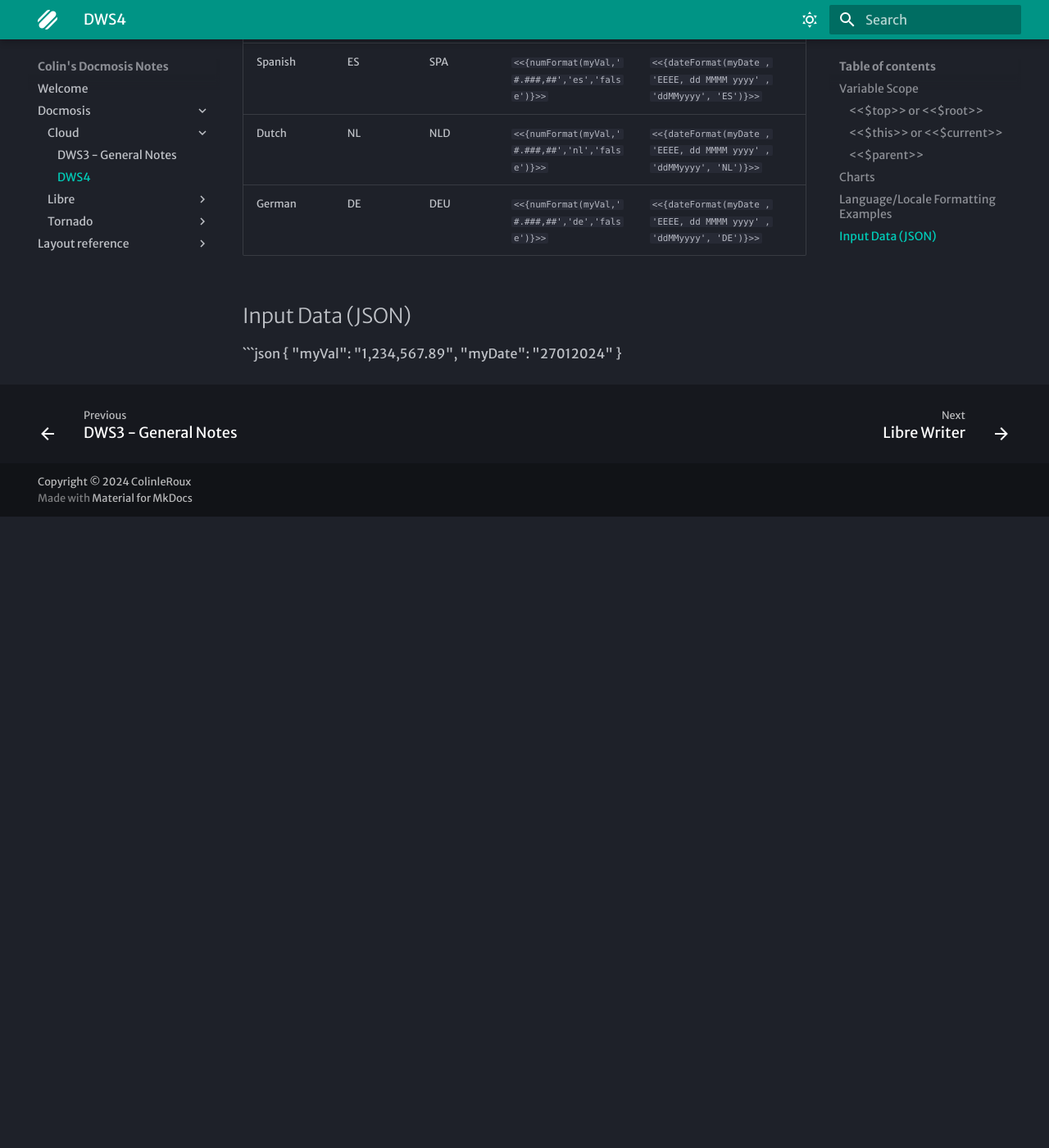
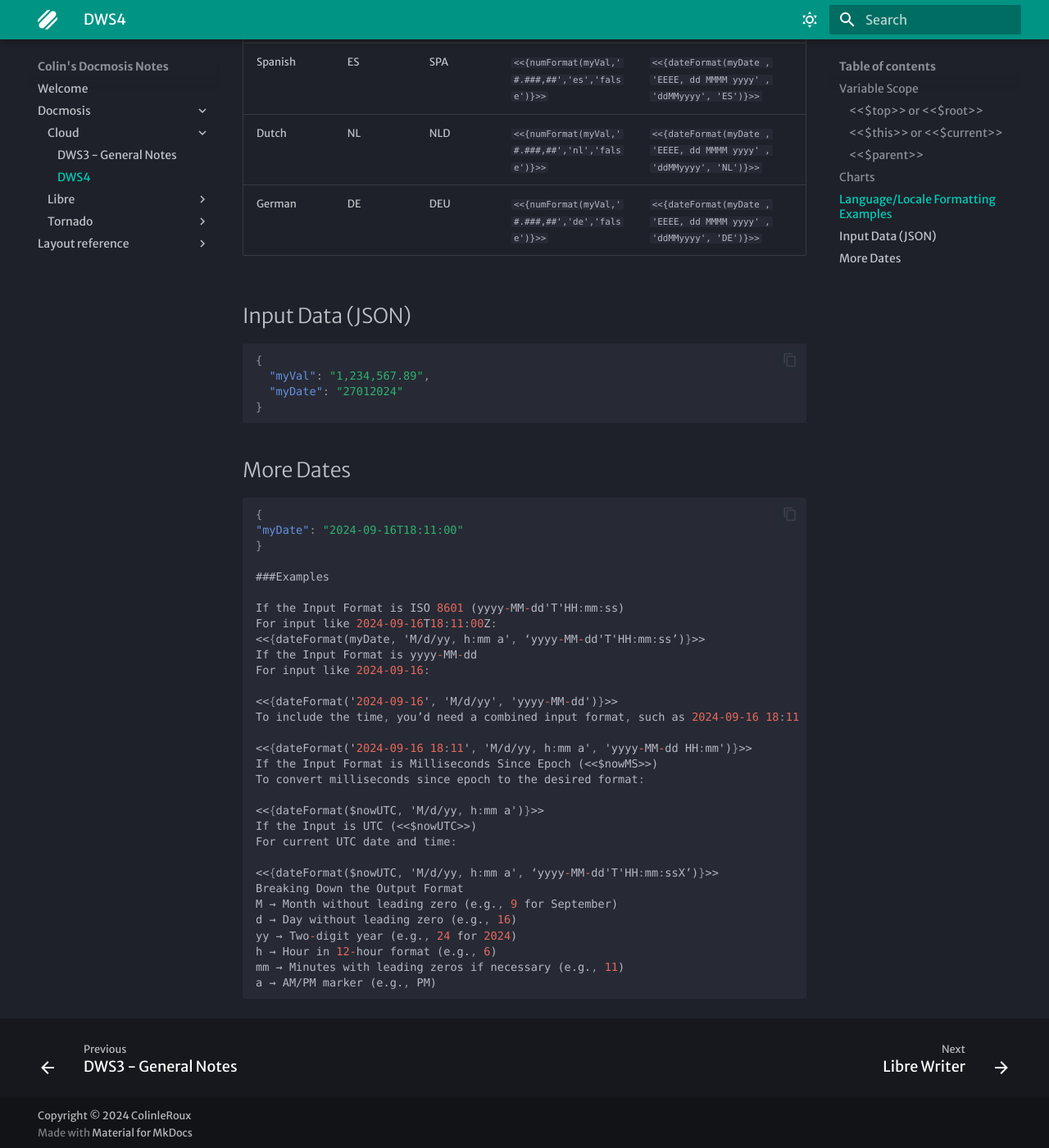
Before and after one commit to colinleroux/DocmosisDocumentation, an MkDocs documentation site: the page built from docs/Docmosis/Cloud/DWS4.md, in a window 1280 px wide and 1400 px high, scrolled down 2337 px. Shown: the whole window at 82% size. Built offline with MkDocs 1.6.1 and Material for MkDocs 9.7.7, drawn with Linux system fonts in a browser that asks for light colours; some web fonts are replaced; before the commit the page ends 2967 px from its top, so only the background shows below that.

Commit message:
added dates

````diff
--- a/docs/Docmosis/Cloud/DWS4.md
+++ b/docs/Docmosis/Cloud/DWS4.md
@@ -95,3 +95,40 @@ Use a simple template with PlaceHolder image - bookmark name -imgfit_putChartHer
   "myVal": "1,234,567.89",
   "myDate": "27012024"
 }
+```
+
+## More Dates
+```json
+{
+"myDate": "2024-09-16T18:11:00"
+}
+
+###Examples
+
+If the Input Format is ISO 8601 (yyyy-MM-dd'T'HH:mm:ss)
+For input like 2024-09-16T18:11:00Z:
+<<{dateFormat(myDate, 'M/d/yy, h:mm a', ‘yyyy-MM-dd'T'HH:mm:ss’)}>>
+If the Input Format is yyyy-MM-dd
+For input like 2024-09-16:
+
+<<{dateFormat('2024-09-16', 'M/d/yy', 'yyyy-MM-dd')}>>
+To include the time, you’d need a combined input format, such as 2024-09-16 18:11 (assuming yyyy-MM-dd HH:mm):
+
+<<{dateFormat('2024-09-16 18:11', 'M/d/yy, h:mm a', 'yyyy-MM-dd HH:mm')}>>
+If the Input Format is Milliseconds Since Epoch (<<$nowMS>>)
+To convert milliseconds since epoch to the desired format:
+
+<<{dateFormat($nowUTC, 'M/d/yy, h:mm a')}>>
+If the Input is UTC (<<$nowUTC>>)
+For current UTC date and time:
+
+<<{dateFormat($nowUTC, 'M/d/yy, h:mm a', ‘yyyy-MM-dd'T'HH:mm:ssX’)}>>
+Breaking Down the Output Format
+M → Month without leading zero (e.g., 9 for September)
+d → Day without leading zero (e.g., 16)
+yy → Two-digit year (e.g., 24 for 2024)
+h → Hour in 12-hour format (e.g., 6)
+mm → Minutes with leading zeros if necessary (e.g., 11)
+a → AM/PM marker (e.g., PM)
+
+```
````
